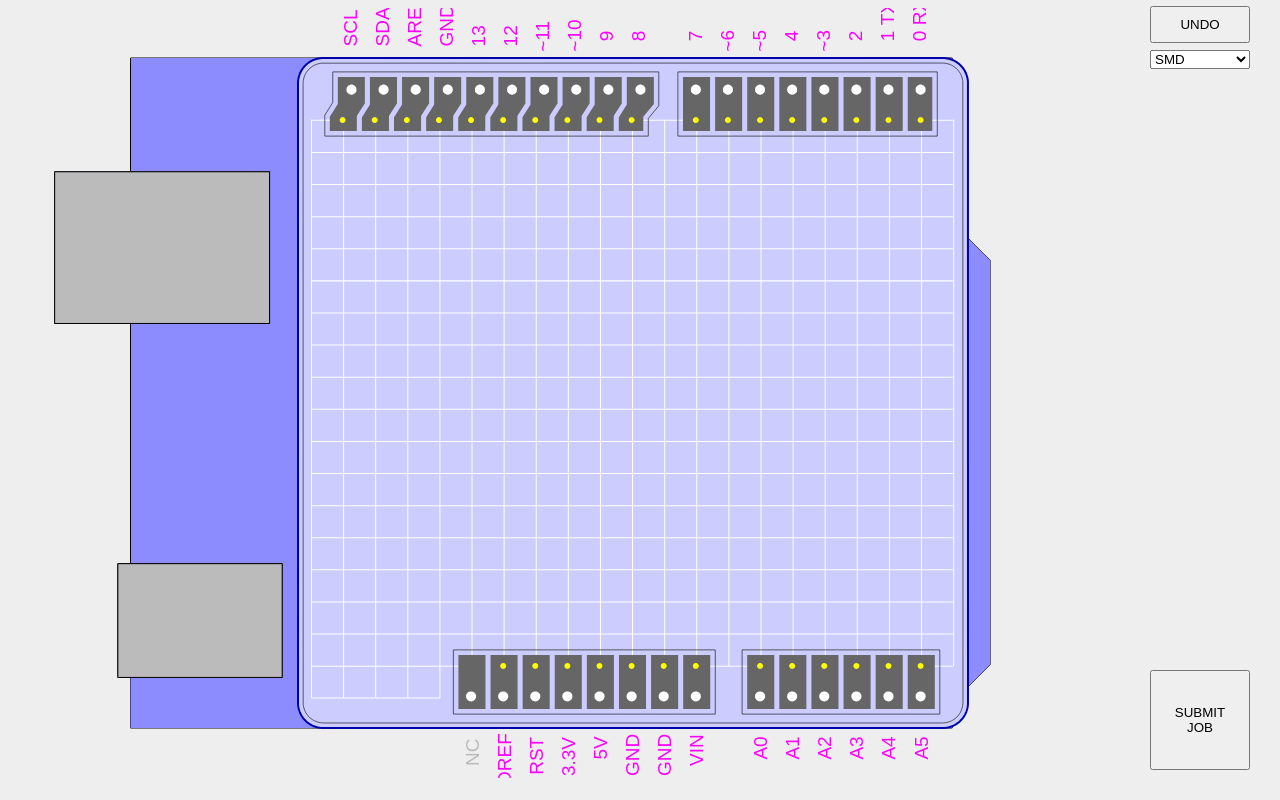
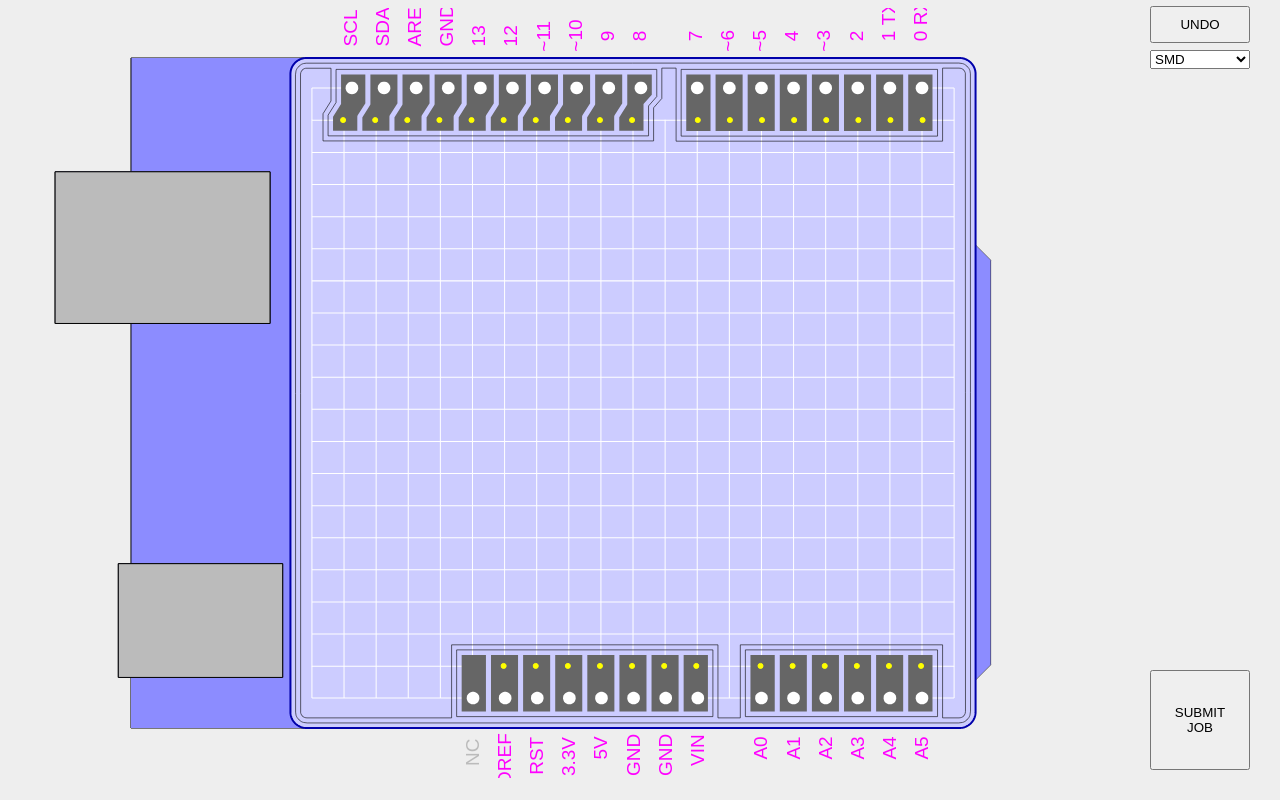
Before and after one commit to FabMo/fabmo-shield-app, a website: page index.html in a window 1280 px wide. Drawn offline with Linux system fonts and the light colour scheme.

Commit message:
corner pts

```diff
--- a/index.html
+++ b/index.html
@@ -167,11 +167,11 @@ var g = ""
 var frame1 = []
 var path1 = []
 var verts = 100
-var xmin = -26.5
+var xmin = -27.1
 var ymin = -26.5
-var xmax = 26.5
+var xmax = 27.1
 var ymax = 26.5
-var radius = 2
+var radius = 1.27
 var tool = parseFloat(document.getElementById("input_tool").value/2)
 var scale = 100
 var mouseX
@@ -180,7 +180,7 @@ var endX
 var endY
 var line = true
 
-var o //x offset
+var o = -5.7135
 var c
 var ctx
 var sf
@@ -208,6 +208,7 @@ var pin = 0
 var connect = []
 var trace = []
 var paths = []
+var on_grid = false
 
 var seg = 0
 
@@ -428,6 +429,11 @@ ctx.beginPath()
 	else{
 		ctx.fillStyle="#00ff00"
 	}
+
+	if(on_grid==false){
+		ctx.fillStyle="#fff000"
+	}
+
 	ctx.stroke()
 	ctx.arc(	(ctx.canvas.width/2+(mouseX)*sf),(ctx.canvas.height/2+(mouseY)*sf),0.25*sf,0,(Math.PI*2) )
 	ctx.lineWidth=0.4*sf
@@ -568,12 +574,16 @@ $("#myCanvas").bind('click', function(e) {
 								trace[trace.length-1].push({X:((pts[i].X)+Math.sin((Math.PI*2)/v*j)*r),Y:((pts[i].Y)+Math.cos((Math.PI*2)/v*j)*r)})
 							}
 						}
-						else if((document.getElementById("type").value=="smd")&& (((pts[i].Y))>-21)){
+						else if((document.getElementById("type").value=="smd")&& (((pts[i].Y))>-25)){
+
+
 							trace[trace.length-1].push({X:pts[i].X-r,Y:pts[i].Y-r})
 							trace[trace.length-1].push({X:pts[i].X-r,Y:pts[i].Y+r})
 							trace[trace.length-1].push({X:pts[i].X+r,Y:pts[i].Y+r})
 							trace[trace.length-1].push({X:pts[i].X+r,Y:pts[i].Y-r})
 							trace[trace.length-1].push({X:pts[i].X-r,Y:pts[i].Y-r})
+
+
 						}
 						else if((pts[i].X==pts[i-1].X) && (pts[i].Y==pts[i-1].Y)){
 
@@ -631,15 +641,16 @@ $("#myCanvas").bind('click', function(e) {
 								trace[trace.length-1].push({X:((pts[i].X)+Math.sin((Math.PI*2)/v*j)*r),Y:((pts[i].Y)+Math.cos((Math.PI*2)/v*j)*r)})
 							}
 						}
-						else if((document.getElementById("type").value=="smd")&& (((pts[i].Y))>-21)){
-
-							//console.log((Math.abs(pts[i].Y)))
+						else if((document.getElementById("type").value=="smd")&& (((pts[i].Y))>-25)){
+
 
 							trace[trace.length-1].push({X:pts[i].X-r,Y:pts[i].Y-r})
 							trace[trace.length-1].push({X:pts[i].X-r,Y:pts[i].Y+r})
 							trace[trace.length-1].push({X:pts[i].X+r,Y:pts[i].Y+r})
 							trace[trace.length-1].push({X:pts[i].X+r,Y:pts[i].Y-r})
 							trace[trace.length-1].push({X:pts[i].X-r,Y:pts[i].Y-r})
+
+
 						}
 
 					net[net.length-1].push({X:(pts[i].X),Y:(pts[i].Y),D:drill})
@@ -727,13 +738,18 @@ mouseY=((e.clientY-(10)-(ctx.canvas.height/2))/sf)
 
 //console.log( (Math.abs(mouseX)) )
 
-if( ((Math.abs(mouseX))<26)&& ((mouseY)>-22) && ((mouseY)<25) ){
+if( ((Math.abs(mouseX))<26)&& ((mouseY)>-25) && ((mouseY)<25) ){
 
 	line = true
 	for(i=0;i<pts.length;i++){
 		if(((Math.abs(mouseX-pts[i].X))<=1.27) && ((Math.abs(mouseY-pts[i].Y))<=1.27)){
 			mouseX=pts[i].X
 			mouseY=pts[i].Y
+			on_grid=true
+		 	i=pts.length
+		}
+		else{
+			on_grid=false
 		}
 	}
 
@@ -745,7 +761,8 @@ else{
 	mouseY=-10000
 }
 
-if((mouseY>22) && (mouseX>-14)){
+//rm
+if((mouseY>22) && (mouseX>30)){
 	line = false
 	mouseX=-10000
 	mouseY=-10000
@@ -815,8 +832,6 @@ else if(radius+tool<=0){
 
 function parts(){
 
-	o = -5.75
-
 	arduino.push( [{X:-34+o,Y:-26.5},{X:31+o,Y:-26.5},{X:31+o,Y:-13.5},{X:34+o,Y:-10.5},{X:34+o,Y:21.5},{X:31+o,Y:24.5},{X:31+o,Y:26.5},{X:-34+o,Y:26.5},{X:-34+o,Y:22.5}] )
 
 	arduino.push([])
@@ -855,43 +870,28 @@ function parts(){
 	}
 
 		x=0
-	for(i=0;i<5;i++){
-		pts.push({X:-19.685+o+x,Y:21.59+2.54})
+	for(i=0;i<6;i++){
+		pts.push({X:-19.685+o+x,Y:21.61+2.54})
 		x = x+2.54
 	}
 
-/*
-	y=0
-	for(i=0;i<35;i++){
-		x=0
-	for(j=0;j<41;j++){
-		pts.push({X:-19.685+o+x,Y:21.59+y})
-		if((i==34)&&(j>1)){
-			if(j==20){
-			j=40
-			}
-			else{
-			x = x+2.54
-			}
-		}
-		else if((i==0)&&(j>9)){
-			x = x+2.54
-			if(j==24){
-			j=40
-			}
-		}
-		else{
-			x = x+1.27
-		}
-	}
-		y = y-1.27
-	}
-*/
-
+	pts.push({X:31.115+o,Y:21.61+2.54})
+
+	pts.push({X:31.115+o-2.54,Y:21.61+2.54})
+
+	pts.push({X:31.115+o-(6*2.54),Y:21.61+2.54})
+	pts.push({X:31.115+o-(7*2.54),Y:21.61+2.54})
+	pts.push({X:31.115+o-(8*2.54),Y:21.61+2.54})
+
+	pts.push({X:31.115+o,Y:-21.61-2.54})
+	pts.push({X:31.115+o-2.54,Y:-21.61-2.54})
+
+	pts.push({X:-19.685+o,Y:-21.61-2.54})
+	pts.push({X:-19.685+o+2.54+0.635,Y:-21.61-2.54})
 
 	y = 3.79
 	for(i=0;i<18;i++){
-		grid.push([{X:-19.685+o,Y:25.4-y},{X:29.77+o+1.27,Y:25.4-y}])
+		grid.push([{X:-19.685+o,Y:25.4-y},{X:29.845+o+1.27,Y:25.4-y}])
 		y = y + 2.54
 	}
 	x = 0
@@ -900,14 +900,23 @@ function parts(){
 		x = x + 2.54
 	}
 
-	grid.push([{X:-19.685+o,Y:21.59+2.54},{X:-15.24,Y:21.59+2.54}])
-
+	//ext bottom left
+	grid.push([{X:-19.685+o,Y:21.59+2.54},{X:29.845+o+1.27,Y:21.59+2.54}])
 	x = 0
 	for(i=0;i<5;i++){
 		grid.push([{X:-19.685+o+x,Y:21.59+2.54},{X:-19.685+o+x,Y:21.59}])
 	x = x + 2.54
 	}
-
+	//corner pts
+	grid.push([{X:29.845+o+1.27-(7*2.54),Y:21.59},{X:29.845+o+1.27-(7*2.54),Y:21.59+2.54}])
+
+	grid.push([{X:29.845+o+1.27,Y:21.59},{X:29.845+o+1.27,Y:21.59+2.54}])
+
+	grid.push([{X:29.845+o+1.27,Y:-21.59},{X:29.845+o+1.27,Y:-21.59-2.54}])
+	grid.push([{X:29.845+o+1.27,Y:-21.59-2.54},{X:29.845+o-1.27,Y:-21.59-2.54}])
+
+	grid.push([{X:-19.685+o,Y:-21.59},{X:-19.685+o,Y:-21.59-2.54}])
+	grid.push([{X:-19.685+o,Y:-21.59-2.54},{X:-19.685+o+2.54,Y:-21.59-2.54}])
 	//SB logo
 
 	/*
@@ -920,7 +929,7 @@ function parts(){
 
 	x = -17.8
 	//top pins
-	pin_outlines.push([{X:(x+o-0.635+0.2),Y:-20.32-0.4},{X:(x+o-0.635+0.2),Y:-21.86},{X:(x+o)+0.2,Y:-22.86},{X:(x+o)+0.2,Y:-25.4+0.4},{X:(x+o+2.54)+(2.54*9)-0.2,Y:-25.4+0.4},{X:(x+o+2.54)+(2.54*9)-0.2,Y:-22.86},{X:(x+o+3.175)+(2.54*9)-0.4-1.27,Y:-21.86},{X:(x+o+3.175)+(2.54*9)-0.4-1.27,Y:-20.32-0.4},{X:(x+o-0.635+0.3),Y:-20.32-0.4}])
+	pin_outlines.push([{X:(x+o-0.635+0.42),Y:-20.32-0.2},{X:(x+o-0.635+0.42),Y:-21.86},{X:(x+o)+0.42,Y:-22.86},{X:(x+o)+0.42,Y:-25.4+0.2},{X:(x+o+2.54)+(2.54*9)-0.4,Y:-25.4+0.2},{X:(x+o+2.54)+(2.54*9)-0.4,Y:-23.6},{X:(x+o+3.175)+(2.54*9)-0.42-1.27,Y:-22.86},{X:(x+o+3.175)+(2.54*9)-0.42-1.27,Y:-20.32-0.42},{X:(x+o-0.635+0.42),Y:-20.32-0.42}])
 
 	//pins.push([{X:(x+o+0.635),Y:-20.32},{X:(x+o+0.635),Y:-22.86},{X:(x+o),Y:-22.86},{X:(x+o),Y:-25.4},{X:(x+o+2.54)+(2.54*9),Y:-25.4},{X:(x+o+2.54)+(2.54*9),Y:-22.86},{X:(x+o+3.175)+(2.54*9),Y:-22.86},{X:(x+o+3.175)+(2.54*9),Y:-20.32}])
 
@@ -933,7 +942,7 @@ function parts(){
 
 	x = 9.505
 
-	pin_outlines.push([{X:(x+o+0.2),Y:-20.32-0.4},{X:(x+o+0.2),Y:-25.4+0.4},{X:(x+o+2.54*8-0.4),Y:-25.4+0.4},{X:(x+o+2.54*8-0.4),Y:-20.32-0.4},{X:(x+o),Y:-20.32-0.4}])
+	pin_outlines.push([{X:(x+o+0.42),Y:-20.32-0.2},{X:(x+o+0.42),Y:-25.4+0.2},{X:(x+o+2.54*8-0.42),Y:-25.4+0.2},{X:(x+o+2.54*8-0.42),Y:-20.32-0.4},{X:(x+o+0.42),Y:-20.32-0.4}])
 
 	//pins.push([{X:(x+o),Y:-20.32},{X:(x+o),Y:-25.4},{X:(x+o+2.54*8),Y:-25.4},{X:(x+o+2.54*8),Y:-20.32}])
 	x = x + 2.54
@@ -946,7 +955,7 @@ function parts(){
 
 	x = 29.825
 
-	pin_outlines.push([{X:(x+o)-0.2,Y:20.32+0.4},{X:(x+o)-0.2,Y:25.4-0.4},{X:(x+o-2.54*6)+0.2,Y:25.4-0.4},{X:(x+o-2.54*6)+0.2,Y:20.32+0.4},{X:(x+o)+0.2,Y:20.32+0.4}])
+	pin_outlines.push([{X:(x+o)-0.42,Y:20.32+0.4},{X:(x+o)-0.42,Y:25.4-0.2},{X:(x+o-2.54*6)+0.42,Y:25.4-0.2},{X:(x+o-2.54*6)+0.42,Y:20.32+0.4},{X:(x+o)+0.42,Y:20.32+0.4}])
 
 	//pins.push([{X:(x+o),Y:20.32},{X:(x+o),Y:25.4},{X:(x+o-2.54*6),Y:25.4},{X:(x+o-2.54*6),Y:20.32}])
 	x = x - 2.54
@@ -957,117 +966,17 @@ function parts(){
 
 	x = 12.06
 
-	pin_outlines.push([{X:(x+o)-0.2,Y:20.32+0.4},{X:(x+o)-0.2,Y:25.4-0.4},{X:(x+o-2.54*8)+0.2,Y:25.4-0.4},{X:(x+o-2.54*8)+0.2,Y:20.32+0.4},{X:(x+o)-0.2,Y:20.32+0.4}])
+	pin_outlines.push([{X:(x+o)-0.42,Y:20.32+0.4},{X:(x+o)-0.42,Y:25.4-0.2},{X:(x+o-2.54*8)+0.42,Y:25.4-0.2},{X:(x+o-2.54*8)+0.42,Y:20.32+0.4},{X:(x+o)-0.42,Y:20.32+0.4}])
 
 	x = x - 2.54
 	for(i=0;i<7;i++){
 		if(i==7){
-		pins.push([{X:(x+o),Y:22.86},{X:(x+o),Y:25.4},{X:(x+o-2.54),Y:25.4},{X:(x+o-2.54),Y:22.86},{X:(x+o),Y:22.86}])
+		//pins.push([{X:(x+o),Y:22.86},{X:(x+o),Y:25.4},{X:(x+o-2.54),Y:25.4},{X:(x+o-2.54),Y:22.86},{X:(x+o),Y:22.86}])
 		}
 		else{
 		pins.push([{X:(x+o),Y:20.32},{X:(x+o),Y:25.4}])
 		}
 	x = x - 2.54
-	}
-
-	for(i=0;i<pins.length;i++){
-	if(i==0){
-		pins[i].name='scl'
-	}
-	else if(i==1){
-		pins[i].name='sda'
-	}
-	else if(i==2){
-		pins[i].name='aref'
-	}
-	else if(i==3){
-		pins[i].name='gnd'
-	}
-	else if(i==4){
-		pins[i].name='13'
-	}
-	else if(i==5){
-		pins[i].name='12'
-	}
-	else if(i==6){
-		pins[i].name='11'
-	}
-	else if(i==7){
-		pins[i].name='10'
-	}
-	else if(i==8){
-		pins[i].name='9'
-	}
-	else if(i==9){
-		pins[i].name='8'
-	}
-	else if(i==10){
-		pins[i].name='7'
-	}
-	else if(i==11){
-		pins[i].name='6'
-	}
-	else if(i==12){
-		pins[i].name='5'
-	}
-	else if(i==13){
-		pins[i].name='4'
-	}
-	else if(i==14){
-		pins[i].name='3'
-	}
-	else if(i==15){
-		pins[i].name='2'
-	}
-	else if(i==16){
-		pins[i].name='1'
-	}
-	else if(i==17){
-		pins[i].name='0'
-	}
-	else if(i==18){
-		pins[i].name='a5'
-	}
-	else if(i==19){
-		pins[i].name='a4'
-	}
-	else if(i==20){
-		pins[i].name='a3'
-	}
-	else if(i==21){
-		pins[i].name='a2'
-	}
-	else if(i==22){
-		pins[i].name='a1'
-	}
-	else if(i==23){
-		pins[i].name='a0'
-	}
-	else if(i==24){
-		pins[i].name='vin'
-	}
-	else if(i==25){
-		pins[i].name='gnd2'
-	}
-	else if(i==26){
-		pins[i].name='gnd3'
-	}
-	else if(i==27){
-		pins[i].name='5v'
-	}
-	else if(i==28){
-		pins[i].name='3.3v'
-	}
-	else if(i==29){
-		pins[i].name='rst'
-	}
-	else if(i==30){
-		pins[i].name='ioref'
-	}
-	else if(i==31){
-		pins[i].name='nc'
-	}
-
 	}
 
 x=-15.95-1.27
@@ -1076,7 +985,7 @@ for(i=0;i<10;i++){
 	x = x +2.54
 }
 
-x=10.72
+x=10.84
 for(i=10;i<18;i++){
 	connect.push({X:(x+o),Y:(-21.59)})
 	x = x +2.54
@@ -1095,14 +1004,14 @@ for(i=24;i<31;i++){
 	x = x -2.54
 }
 
-	var x = 28.5
+	var x = 28.575
 	for(i=0;i<8;i++){
 		arduino_pins.push([])
 		vias.push([])
 			nodes.push({X:(x+o),Y:(-24)})
 			for(j=0;j<=25;j++){
-				arduino_pins[i].push({X:((x+o)+Math.sin((Math.PI*2)/25*j)*0.4),Y:((-24)+Math.cos((Math.PI*2)/25*j)*0.4)})
-				vias[i].push({X:((x+o)+Math.sin((Math.PI*2)/25*j)*0.2),Y:((-24)+Math.cos((Math.PI*2)/25*j)*0.2)})
+				arduino_pins[i].push({X:((x+o)+Math.sin((Math.PI*2)/25*j)*0.5),Y:((-24.13)+Math.cos((Math.PI*2)/25*j)*0.5)})
+				vias[i].push({X:((x+o)+Math.sin((Math.PI*2)/25*j)*0.1),Y:((-24.13)+Math.cos((Math.PI*2)/25*j)*0.1)})
 			}
 		x = x -2.54
 	}
@@ -1114,34 +1023,34 @@ for(i=24;i<31;i++){
 		//nodes.push({X:(x+o+0.635),Y:(-21.73)})
 		nodes.push({X:(x+o),Y:(-24)})
 			for(j=0;j<=25;j++){
-				arduino_pins[i].push({X:((x+o)+Math.sin((Math.PI*2)/25*j)*0.4),Y:((-24)+Math.cos((Math.PI*2)/25*j)*0.4)})
-				vias[i].push({X:((x+o)+Math.sin((Math.PI*2)/25*j)*0.2),Y:((-24)+Math.cos((Math.PI*2)/25*j)*0.2)})
+				arduino_pins[i].push({X:((x+o)+Math.sin((Math.PI*2)/25*j)*0.5),Y:((-24.13)+Math.cos((Math.PI*2)/25*j)*0.5)})
+				vias[i].push({X:((x+o)+Math.sin((Math.PI*2)/25*j)*0.1),Y:((-24.13)+Math.cos((Math.PI*2)/25*j)*0.1)})
 			}
 		x = x -2.54
 	}
 
-	var x = 28.5
+	var x = 28.575
 	for(i=18;i<24;i++){
 		arduino_pins.push([])
 		vias.push([])
 		//nodes.push({X:(x+o),Y:(21.73)})
 			nodes.push({X:(x+o),Y:(24)})
 			for(j=0;j<=25;j++){
-				arduino_pins[i].push({X:((x+o)+Math.sin((Math.PI*2)/25*j)*0.4),Y:((24)+Math.cos((Math.PI*2)/25*j)*0.4)})
-				vias[i].push({X:((x+o)+Math.sin((Math.PI*2)/25*j)*0.2),Y:((24)+Math.cos((Math.PI*2)/25*j)*0.2)})
+				arduino_pins[i].push({X:((x+o)+Math.sin((Math.PI*2)/25*j)*0.5),Y:((24.13)+Math.cos((Math.PI*2)/25*j)*0.5)})
+				vias[i].push({X:((x+o)+Math.sin((Math.PI*2)/25*j)*0.1),Y:((24.13)+Math.cos((Math.PI*2)/25*j)*0.1)})
 			}
 		x = x -2.54
 	}
 
-	var x = 10.72
+	var x = 10.84
 	for(i=24;i<32;i++){
 		arduino_pins.push([])
 		vias.push([])
 		//nodes.push({X:(x+o-0.79375),Y:(21.73)})
 			nodes.push({X:(x+o),Y:(24)})
 			for(j=0;j<=25;j++){
-				arduino_pins[i].push({X:((x+o)+Math.sin((Math.PI*2)/25*j)*0.4),Y:((24)+Math.cos((Math.PI*2)/25*j)*0.4)})
-				vias[i].push({X:((x+o)+Math.sin((Math.PI*2)/25*j)*0.2),Y:((24)+Math.cos((Math.PI*2)/25*j)*0.2)})
+				arduino_pins[i].push({X:((x+o)+Math.sin((Math.PI*2)/25*j)*0.5),Y:((24.13)+Math.cos((Math.PI*2)/25*j)*0.5)})
+				vias[i].push({X:((x+o)+Math.sin((Math.PI*2)/25*j)*0.1),Y:((24.13)+Math.cos((Math.PI*2)/25*j)*0.1)})
 			}
 		x = x -2.54
 	}
@@ -1195,8 +1104,9 @@ co.AddPaths(solution_paths, ClipperLib.JoinType.jtMiter, ClipperLib.EndType.etCl
 
 var oset = []
 
+
 i=1
-while(i<2){
+while(i<3){
 	offset = new ClipperLib.Paths()
 	co.Execute(offset, (-scale*0.4)*i)
 	i++
```
Also changed, not shown: 1 other file.
